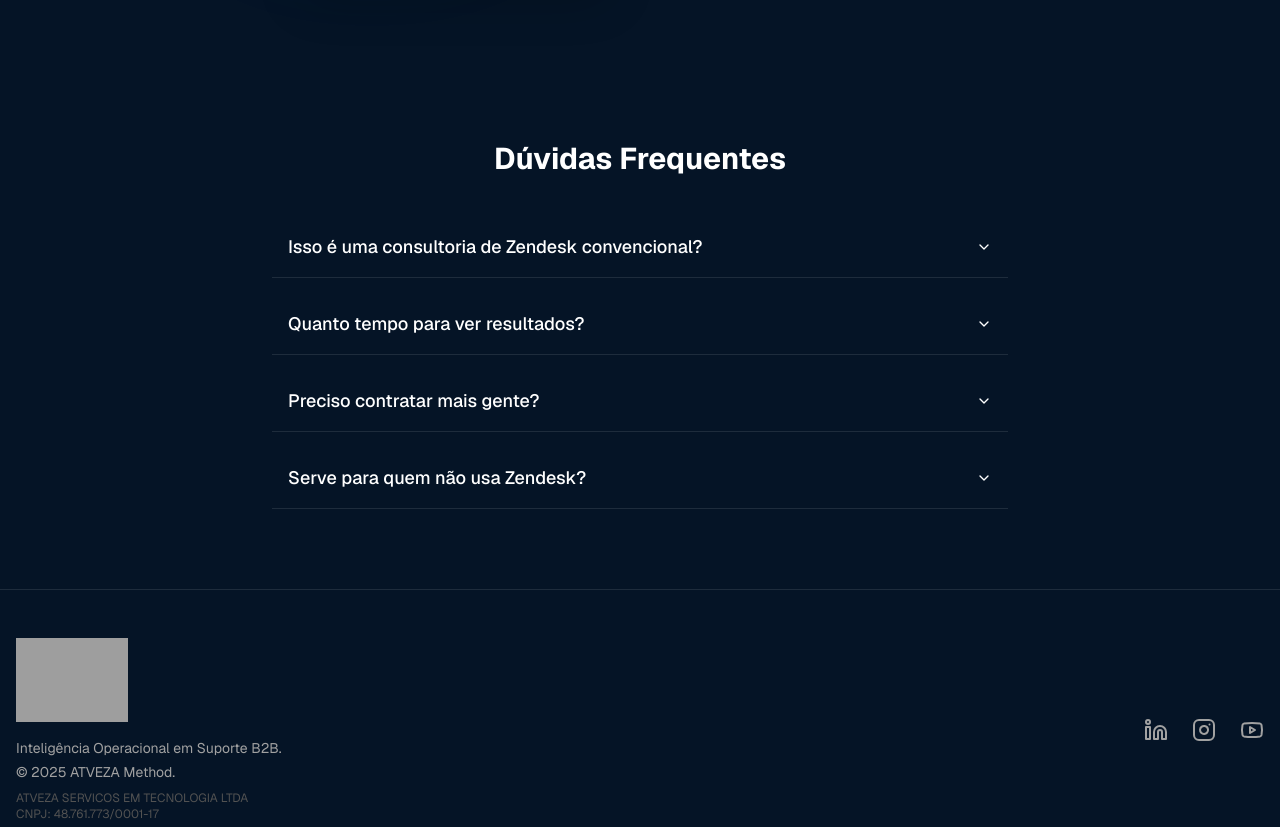
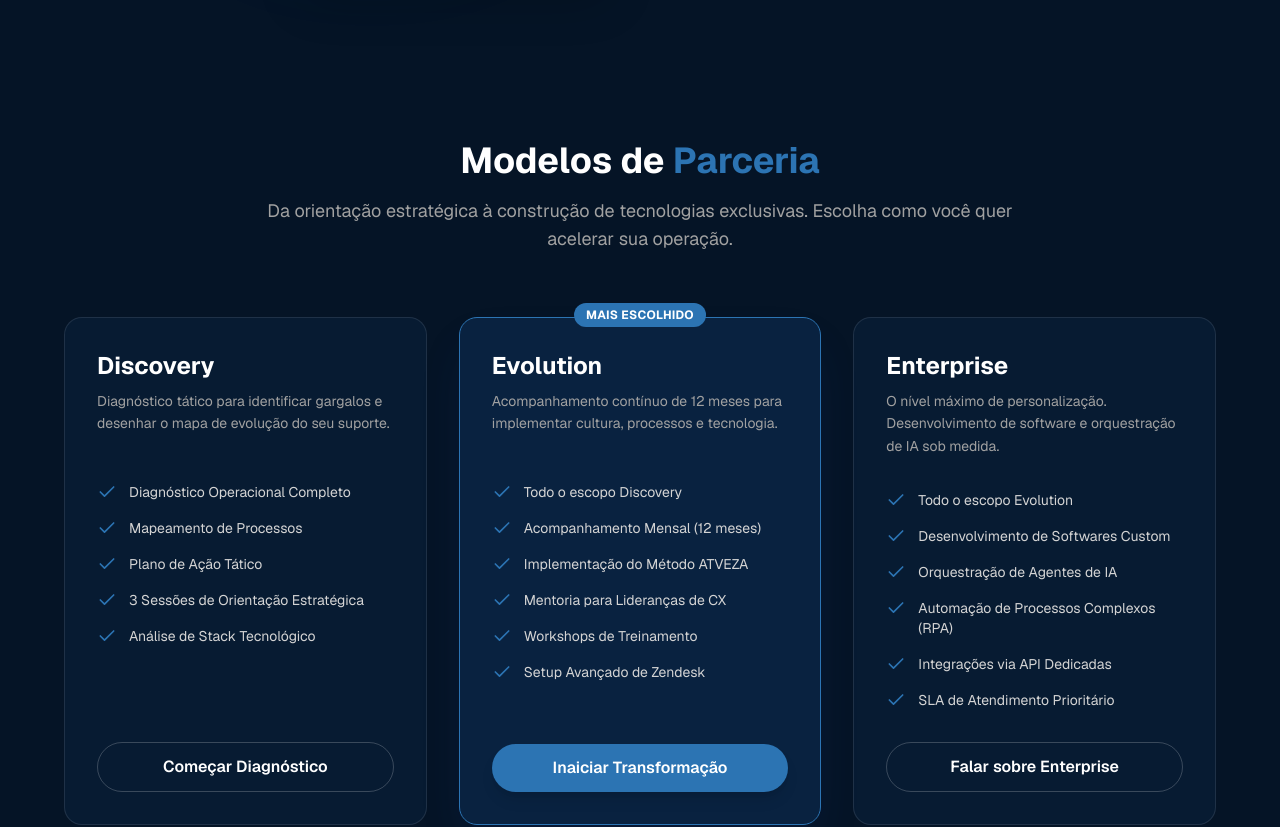
Before and after one commit to athossouza/atveza-next, a Next.js app: page / in a window 1280 px wide. Shown: the part 2040-2867 px from the top of the page. Built offline with nearby package versions, Linux system fonts and the light colour scheme; grey boxes are pictures that could not be loaded.

Commit message:
feat: add Pricing Section with 3 service tiers

```diff
--- a/app/page.tsx
+++ b/app/page.tsx
@@ -4,6 +4,7 @@ import { TestimonialsSection } from "@/components/testimonials";
 import { FAQSection } from "@/components/faq-section";
 import { Footer } from "@/components/footer";
 import { AboutSection } from "@/components/about-section";
+import { PricingSection } from "@/components/pricing-section";
 
 export default function Home() {
   return (
@@ -35,6 +36,9 @@ export default function Home() {
       {/* Seções de Conteúdo (Fundo Escuro Contínuo) */}
       <MethodBento />
       <AboutSection />
+
+      <PricingSection />
+
       {/* <TestimonialsSection /> */}
 
       <FAQSection />
--- /dev/null
+++ b/components/pricing-section.tsx
@@ -0,0 +1,116 @@
+
+import { Check } from "lucide-react";
+
+const tiers = [
+    {
+        name: "Discovery",
+        description: "Diagnóstico tático para identificar gargalos e desenhar o mapa de evolução do seu suporte.",
+        features: [
+            "Diagnóstico Operacional Completo",
+            "Mapeamento de Processos",
+            "Plano de Ação Tático",
+            "3 Sessões de Orientação Estratégica",
+            "Análise de Stack Tecnológico"
+        ],
+        cta: "Começar Diagnóstico",
+        highlight: false,
+    },
+    {
+        name: "Evolution",
+        description: "Acompanhamento contínuo de 12 meses para implementar cultura, processos e tecnologia.",
+        features: [
+            "Todo o escopo Discovery",
+            "Acompanhamento Mensal (12 meses)",
+            "Implementação do Método ATVEZA",
+            "Mentoria para Lideranças de CX",
+            "Workshops de Treinamento",
+            "Setup Avançado de Zendesk"
+        ],
+        cta: "Inaiciar Transformação",
+        highlight: true, // Destaque visual
+    },
+    {
+        name: "Enterprise",
+        description: "O nível máximo de personalização. Desenvolvimento de software e orquestração de IA sob medida.",
+        features: [
+            "Todo o escopo Evolution",
+            "Desenvolvimento de Softwares Custom",
+            "Orquestração de Agentes de IA",
+            "Automação de Processos Complexos (RPA)",
+            "Integrações via API Dedicadas",
+            "SLA de Atendimento Prioritário"
+        ],
+        cta: "Falar sobre Enterprise",
+        highlight: false,
+    },
+];
+
+export function PricingSection() {
+    return (
+        <section className="py-20 bg-[#051426] text-white">
+            <div className="container mx-auto px-4">
+                <div className="text-center max-w-3xl mx-auto mb-16">
+                    <h2 className="text-3xl md:text-4xl font-bold mb-4">
+                        Modelos de <span className="text-[#2C74B3]">Parceria</span>
+                    </h2>
+                    <p className="text-neutral-400 text-lg">
+                        Da orientação estratégica à construção de tecnologias exclusivas.
+                        Escolha como você quer acelerar sua operação.
+                    </p>
+                </div>
+
+                <div className="grid grid-cols-1 md:grid-cols-3 gap-8 max-w-6xl mx-auto">
+                    {tiers.map((tier) => (
+                        <div
+                            key={tier.name}
+                            className={`
+                relative flex flex-col p-8 rounded-2xl border
+                transition-all duration-300 hover:scale-105
+                ${tier.highlight
+                                    ? "bg-[#0A2647]/80 border-[#2C74B3] shadow-2xl shadow-blue-900/20"
+                                    : "bg-[#0A2647]/40 border-white/10 hover:border-white/20"
+                                }
+              `}
+                        >
+                            {tier.highlight && (
+                                <div className="absolute -top-4 left-1/2 transform -translate-x-1/2">
+                                    <span className="bg-[#2C74B3] text-white text-xs font-bold px-3 py-1 rounded-full uppercase tracking-wide">
+                                        Mais Escolhido
+                                    </span>
+                                </div>
+                            )}
+
+                            <div className="mb-8">
+                                <h3 className="text-2xl font-bold text-white mb-2">{tier.name}</h3>
+                                <p className="text-neutral-400 text-sm leading-relaxed min-h-[60px]">
+                                    {tier.description}
+                                </p>
+                            </div>
+
+                            <ul className="flex-1 space-y-4 mb-8">
+                                {tier.features.map((feature) => (
+                                    <li key={feature} className="flex items-start gap-3 text-sm text-neutral-300">
+                                        <Check className="w-5 h-5 text-[#2C74B3] shrink-0" />
+                                        <span>{feature}</span>
+                                    </li>
+                                ))}
+                            </ul>
+
+                            <button
+                                className={`
+                  w-full py-3 rounded-full font-semibold transition-all
+                  ${tier.highlight
+                                        ? "bg-[#2C74B3] hover:bg-[#1a5c96] text-white shadow-lg"
+                                        : "border border-white/20 hover:bg-white/10 text-white"
+                                    }
+                `}
+                            >
+                                {tier.cta}
+                            </button>
+                        </div>
+                    ))}
+                </div>
+            </div>
+        </section>
+    );
+}
```
